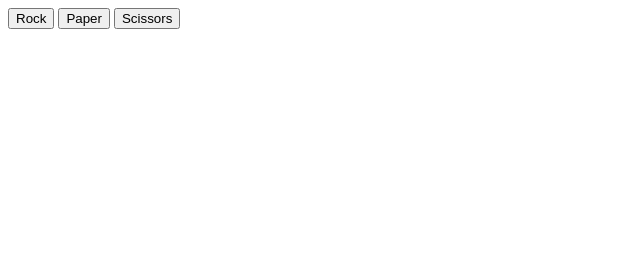
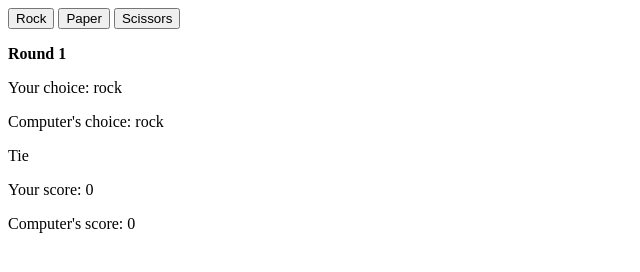
Before and after one commit to xccyxx/odin-rock-paper-scissors, a plain HTML site: page index.html in a window 1280 px wide. Both pictures are taken after a click on the button "Rock". Shown: the whole page, without its empty margins (0-640 px from the left). Drawn offline with Linux system fonts and the light colour scheme.

Commit message:
Refactor playRound function and update UI interaction
- Replace console.log calls with DOM manipulation to append messages as HTML elements
- Update playRound function to display round, game results and scores in the UI
- Adjust variable scopes in scripts.js

```diff
--- a/index.html
+++ b/index.html
@@ -6,10 +6,10 @@
     <title>Rock Paper Scissors</title>
     <script src="scripts.js"></script>
 </head>
-<body>
+<body class="container">
     <button class="choice">Rock</button>
     <button class="choice">Paper</button>
     <button class="choice">Scissors</button>
-
+    <div class="message-container"></div>
 </body>
 </html>
--- a/scripts.js
+++ b/scripts.js
@@ -1,70 +1,81 @@
-const getComputerChoice = () => {
-    let computerChoice = Math.floor(Math.random() * 3);
-    if (computerChoice === 0) {
+let humanScore = 0;
+let computerScore = 0;
+let round = 1;
+
+const getcomputerSelection = () => {
+    let randomSelection = Math.floor(Math.random() * 3);
+    if (randomSelection === 0) {
         return "rock";
-    } else if (computerChoice === 1) {
+    } else if (randomSelection === 1) {
         return "paper";
     } else {
         return "scissors";
     }
 }
 
-const getHumanChoice = () => {
-    let humanChoice = prompt("Rock, Paper or Scissors?").toLowerCase()
-    switch (humanChoice) {
-        case "rock":
-        case "r":
-            return "rock";
-        case "paper":
-        case "p":
-            return "paper";
-        case "scissors":
-        case "scissor":
-        case "s":
-            return "scissors";
-        default:
-            console.log("Invalid Input, Please try again.")
-            return getHumanChoice();
-    }
-}
+const computerSelection = getcomputerSelection();
+
+
 
 // const playGame = () => {
-    let humanScore = 0;
-    let computerScore = 0;
 
-    let playRound = (humanChoice, computerChoice) => {
-        console.log(`Your choice: ${humanChoice}`);
-        console.log(`Computer's choice: ${computerChoice}`);
-        if (humanChoice === computerChoice) {
-            console.log("Tie");
-        } else if (humanChoice === "rock" && computerChoice === "scissors") {
-            console.log("You win! Rock beats Scissors.");
+    let playRound = (humanSelection, computerSelection) => {
+        let messageContainer = document.querySelector(".message-container");
+        messageContainer.innerHTML = "";
+
+        let roundMsg = document.createElement("p");
+        roundMsg.innerText = `Round ${round}`;
+        roundMsg.style.fontWeight = "bold";
+        messageContainer.appendChild(roundMsg);
+
+        let humanSelectionMsg = document.createElement("p");
+        humanSelectionMsg.innerText = `Your choice: ${humanSelection}`
+        messageContainer.appendChild(humanSelectionMsg);
+
+        let computerSelectionMsg = document.createElement("p");
+        computerSelectionMsg.innerText = `Computer's choice: ${computerSelection}`
+        messageContainer.appendChild(computerSelectionMsg);
+
+        let roundResult = document.createElement("p");
+
+        if (humanSelection === computerSelection) {
+            roundResult.innerText = "Tie";
+            messageContainer.appendChild(roundResult);
+        }
+        if (
+            (humanSelection === "rock" && computerSelection === "scissors") ||
+            (humanSelection === "paper" && computerSelection === "rock") ||
+            (humanSelection === "scissors" && computerSelection === "paper")
+        ) {
+            roundResult.innerText = `You win! ${humanSelection} beats ${computerSelection}.`;
+            messageContainer.appendChild(roundResult);
             humanScore++;
-        } else if (humanChoice === "paper" && computerChoice === "rock") {
-            console.log("You win! Paper beats Rock.");
-            humanScore++;
-        } else if (humanChoice === "scissors" && computerChoice === "paper") {
-            console.log("You win! Scissors beats Paper.");
-            humanScore++;
-        } else if (humanChoice === "rock" && computerChoice === "paper") {
-            console.log("You lose! Paper beats Rock.");
+        }
+
+        if (
+            (humanSelection === "rock" && computerSelection === "paper") ||
+            (humanSelection === "paper" && computerSelection === "scissors") ||
+            (humanSelection === "scissors" && computerSelection === "rock")
+        ) {
+            roundResult.innerText = `You lose! ${computerSelection} beats ${humanSelection}.`;
+            messageContainer.appendChild(roundResult);
             computerScore++;
-        } else if (humanChoice === "paper" && computerChoice === "scissors") {
-            console.log("You lose! Scissors beats Paper.");
-            computerScore++;
-        } else if (humanChoice === "scissors" && computerChoice === "rock") {
-            console.log("You lose! Rock beats Scissors.");
-            computerScore++;
-        } else {
-            console.log("Error");
         }
-        console.log(`Your score: ${humanScore}`);
-        console.log(`Computer score: ${computerScore}`);
+
+
+        let humanScoreMsg = document.createElement("p");
+        humanScoreMsg.innerText = `Your score: ${humanScore}`
+        messageContainer.appendChild(humanScoreMsg);
+
+        let computerScoreMsg = document.createElement("p");
+        computerScoreMsg.innerText = `Computer's score: ${computerScore}`
+        messageContainer.appendChild(computerScoreMsg);
+
+        round++;
     }
 
     // for (let i = 0; i < 5; i++) {
     //     console.log(`\n Round${i + 1}`)
-        const computerSelection = getComputerChoice();
 
         // playRound(humanSelection, computerSelection);
 
```
